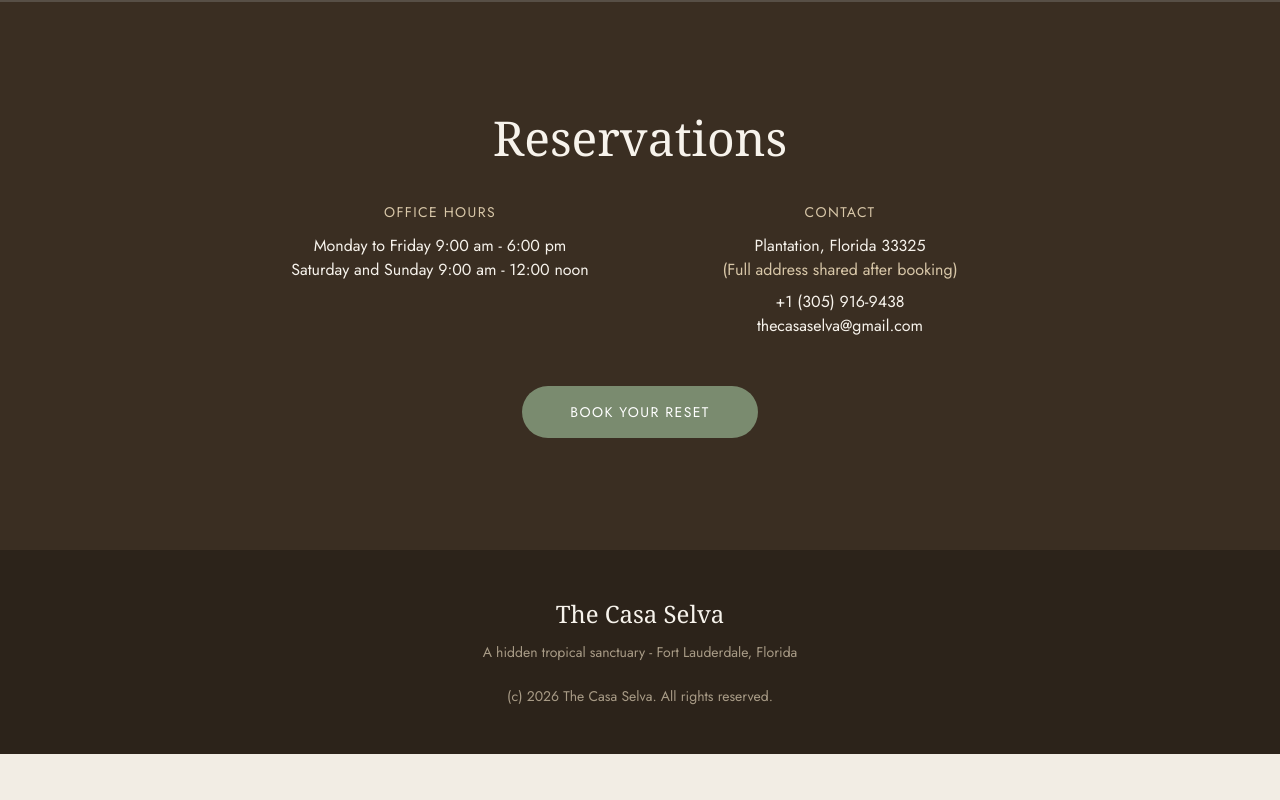
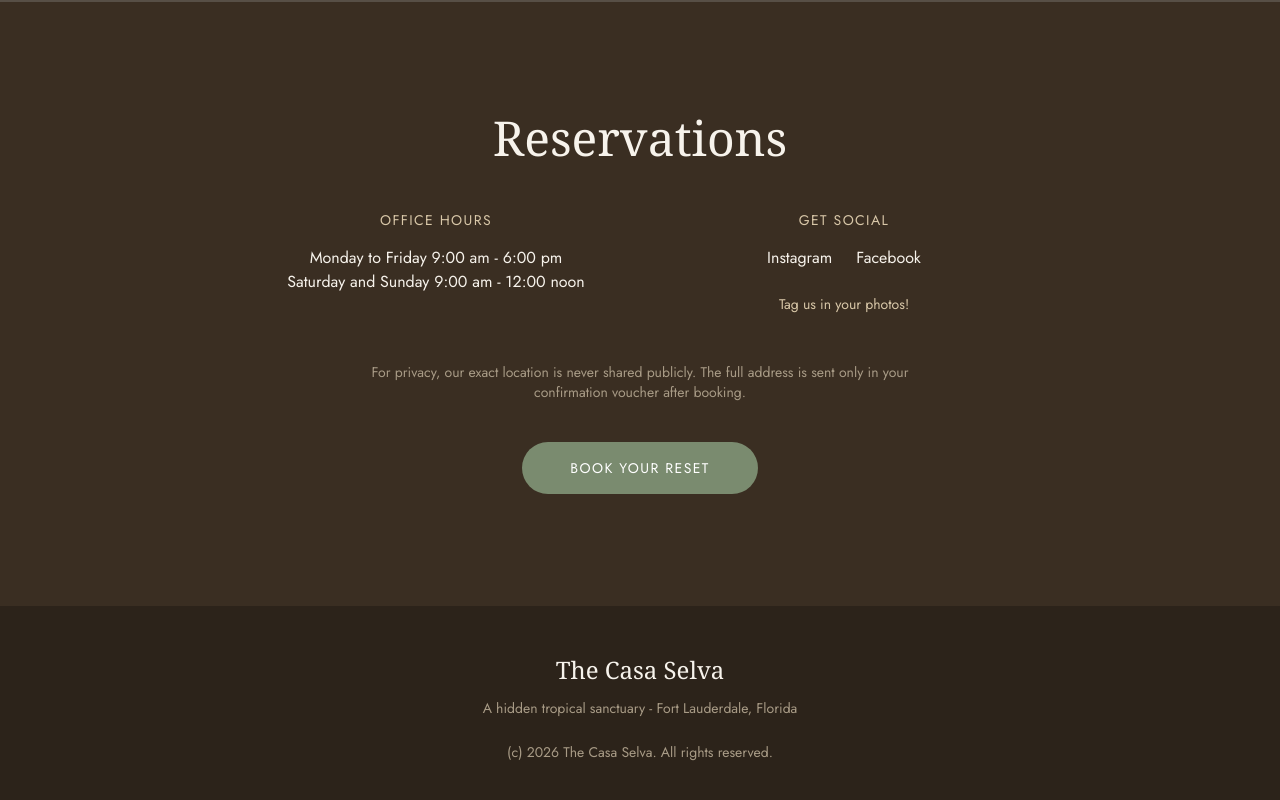
Before and after one commit to rmilord9764/casa-selva, a Next.js app in the folder apps/web/: page / in a window 1280 px wide. Shown: the part 4180-4980 px from the top of the page. Before the commit the page ends 4934 px from the top, so only its background shows below. Built offline with nearby package versions, Linux system fonts and the light colour scheme; grey boxes are pictures that could not be loaded; a web font is replaced by a local one.

Commit message:
reservations: solo office hours y get social, sin direccion publica

```diff
--- a/apps/web/app/page.tsx
+++ b/apps/web/app/page.tsx
@@ -162,21 +162,25 @@ export default function HomePage() {
 
       <section id="contacto" className="bg-[#3a2e22] px-6 py-28 text-center text-[#f7f3ec]">
         <h2 className="font-serif text-4xl md:text-5xl">Reservations</h2>
-        <div className="mx-auto mt-10 grid max-w-3xl gap-8 md:grid-cols-2">
+        <div className="mx-auto mt-12 grid max-w-3xl gap-12 md:grid-cols-2">
           <div>
             <h3 className="text-sm uppercase tracking-widest text-[#d8c7a8]">Office Hours</h3>
-            <p className="mt-3">Monday to Friday 9:00 am - 6:00 pm</p>
+            <p className="mt-4">Monday to Friday 9:00 am - 6:00 pm</p>
             <p>Saturday and Sunday 9:00 am - 12:00 noon</p>
           </div>
           <div>
-            <h3 className="text-sm uppercase tracking-widest text-[#d8c7a8]">Contact</h3>
-            <p className="mt-3">Plantation, Florida 33325</p>
-            <p className="text-[#d8c7a8]">(Full address shared after booking)</p>
-            <p className="mt-2">+1 (305) 916-9438</p>
-            <p>thecasaselva@gmail.com</p>
+            <h3 className="text-sm uppercase tracking-widest text-[#d8c7a8]">Get Social</h3>
+            <div className="mt-4 flex justify-center gap-6">
+              <a href="https://www.instagram.com" target="_blank" rel="noopener noreferrer" className="transition hover:text-[#d8c7a8]">Instagram</a>
+              <a href="https://www.facebook.com" target="_blank" rel="noopener noreferrer" className="transition hover:text-[#d8c7a8]">Facebook</a>
+            </div>
+            <p className="mt-6 text-sm text-[#d8c7a8]">Tag us in your photos!</p>
           </div>
         </div>
-        <Link href="/reservar" className="mt-12 inline-block rounded-full bg-[#7a8b6f] px-12 py-4 text-sm uppercase tracking-widest text-white transition hover:bg-[#697a5f]">Book your reset</Link>
+        <p className="mx-auto mt-12 max-w-xl text-sm text-[#a89b86]">
+          For privacy, our exact location is never shared publicly. The full address is sent only in your confirmation voucher after booking.
+        </p>
+        <Link href="/reservar" className="mt-10 inline-block rounded-full bg-[#7a8b6f] px-12 py-4 text-sm uppercase tracking-widest text-white transition hover:bg-[#697a5f]">Book your reset</Link>
       </section>
 
       <footer className="bg-[#2c231a] px-6 py-12 text-center text-sm text-[#a89b86]">
```
